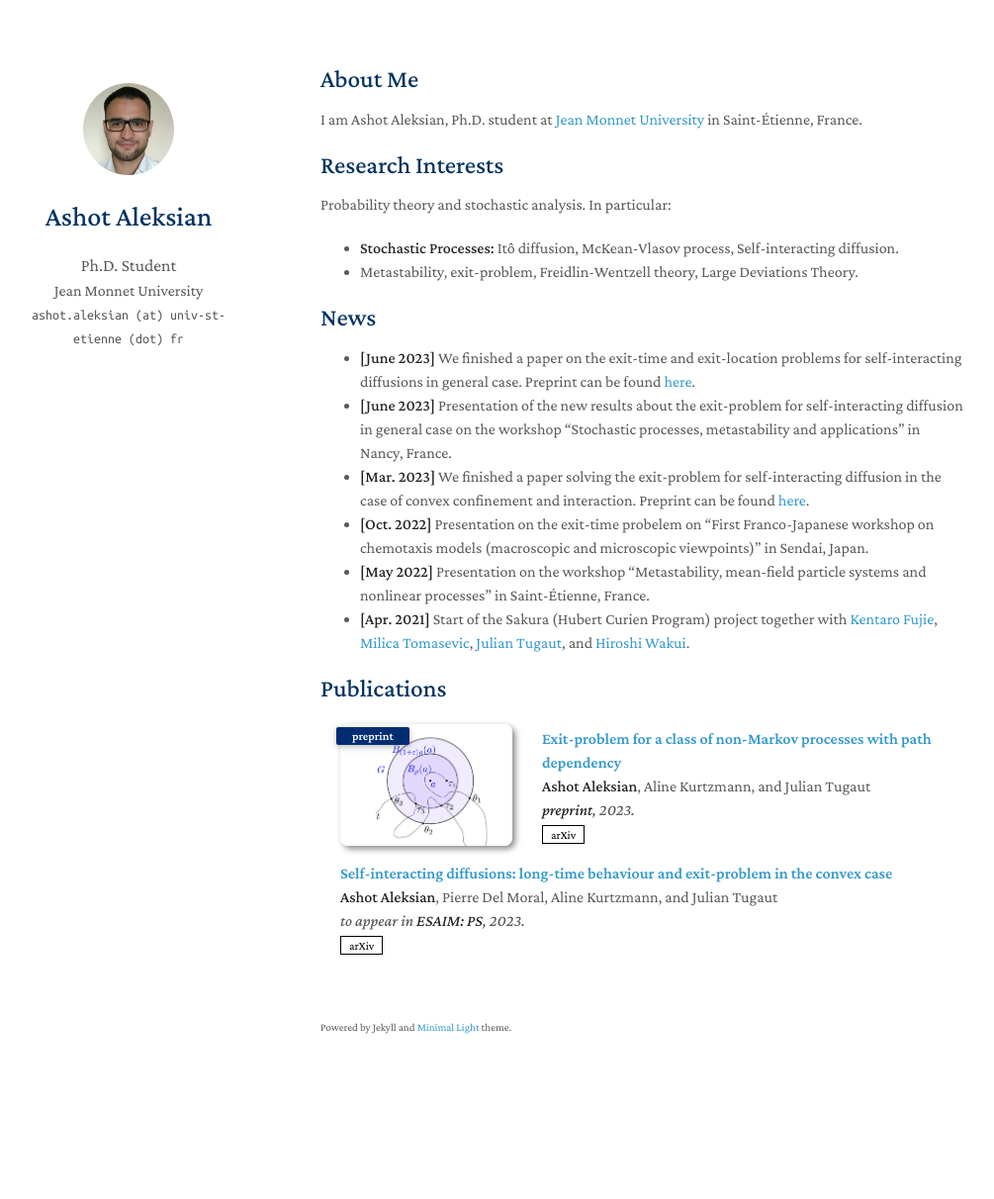
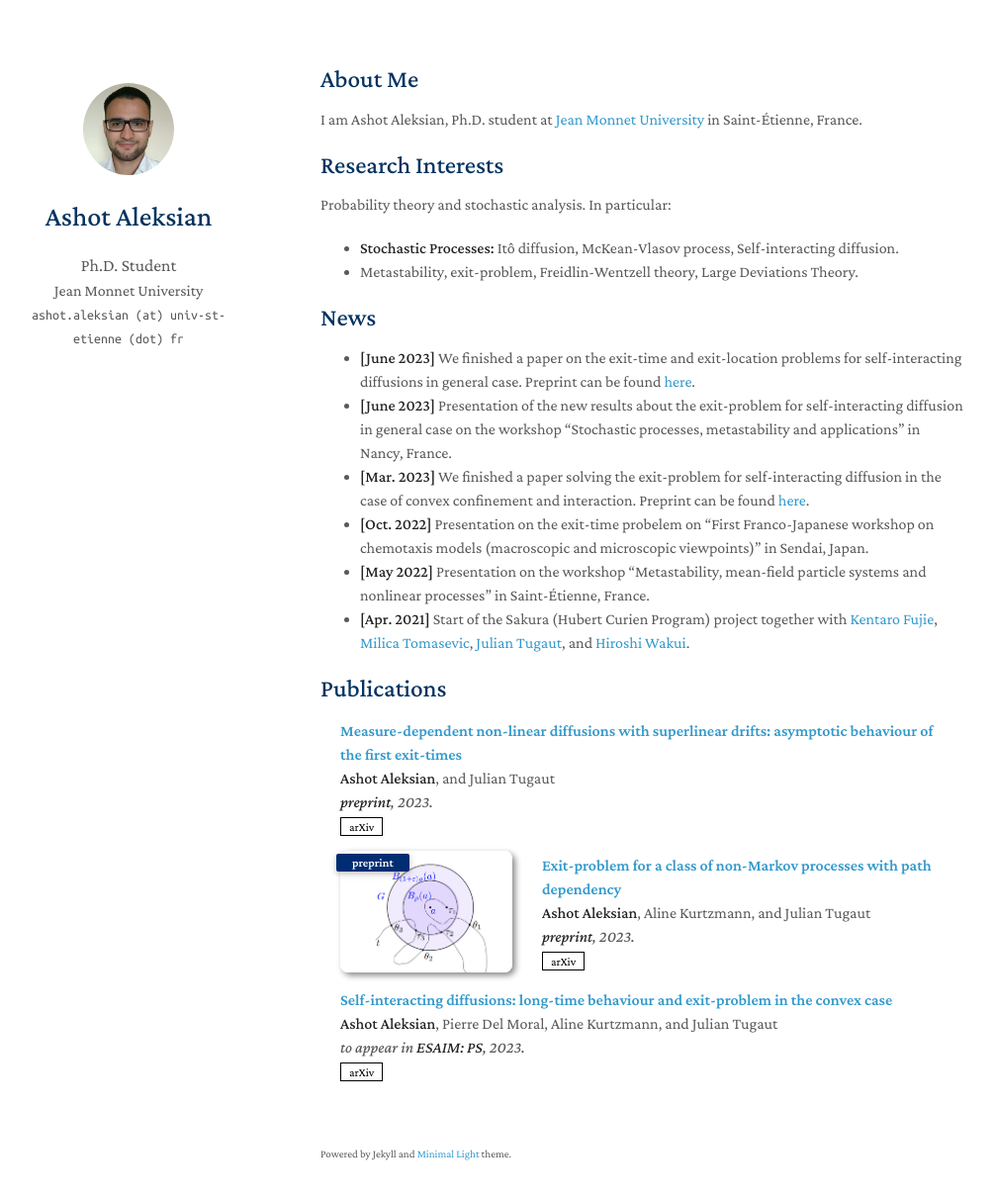
Before and after one commit to AshotAleksian/ashotaleksian.github.io, a Jekyll site: the page built from index.md, in a window 1280 px wide and 1247 px high. Shown: the top 1212 px of the window at 99% size, without its empty margins (146-1151 px from the left). Built offline with Jekyll 4.4.1, drawn with Linux system fonts in a browser that asks for light colours; nearby versions of some CDN libraries; a style sheet for code colours, icons or effects is not loaded; our own code applies the rules of GitHub Pages for plain Markdown files.

Commit message:
Update publications.md
Publication AT23 added

```diff
--- a/_includes/publications.md
+++ b/_includes/publications.md
@@ -2,6 +2,20 @@
 
 <div class="publications">
 <ol class="bibliography">
+
+<li>
+<div class="pub-row">
+
+<div class="col-sm-9" style="position: relative;padding-right: 15px;padding-left: 20px;">
+    <div class="title"><a href="https://arxiv.org/pdf/2310.20471.pdf">Measure-dependent non-linear diffusions with superlinear drifts: asymptotic behaviour of the first exit-times</a></div>
+    <div class="author"><strong>Ashot Aleksian</strong>, and Julian Tugaut</div>
+    <div class="periodical"><em><strong>preprint</strong>, 2023.</em></div>
+    <div class="links">
+    <a href="https://arxiv.org/abs/2310.20471" class="btn btn-sm z-depth-0" role="button" target="_blank" style="font-size:12px;">arXiv</a>
+    </div>
+  </div>
+</div>
+</li>
 
 <li>
 <div class="pub-row">
```
